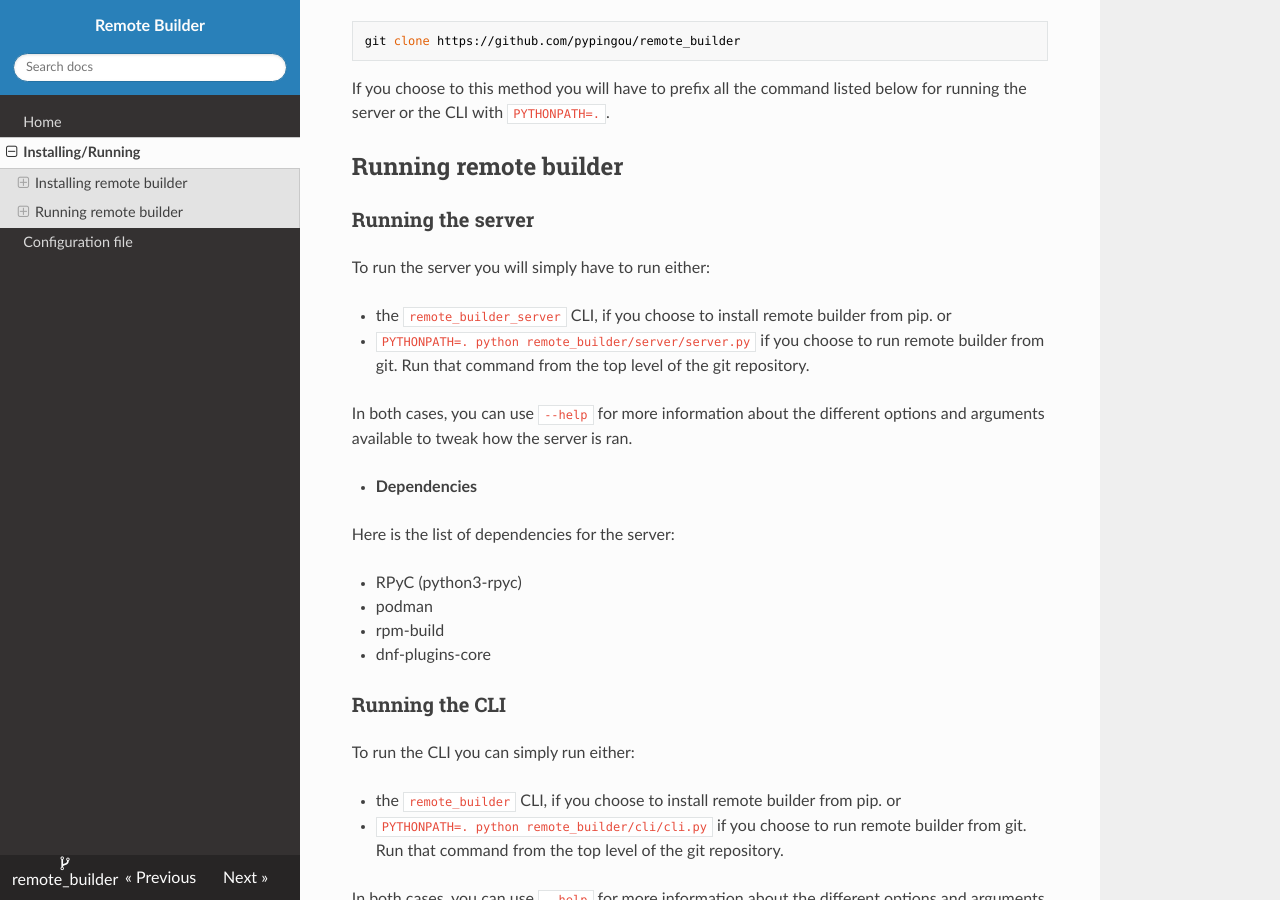
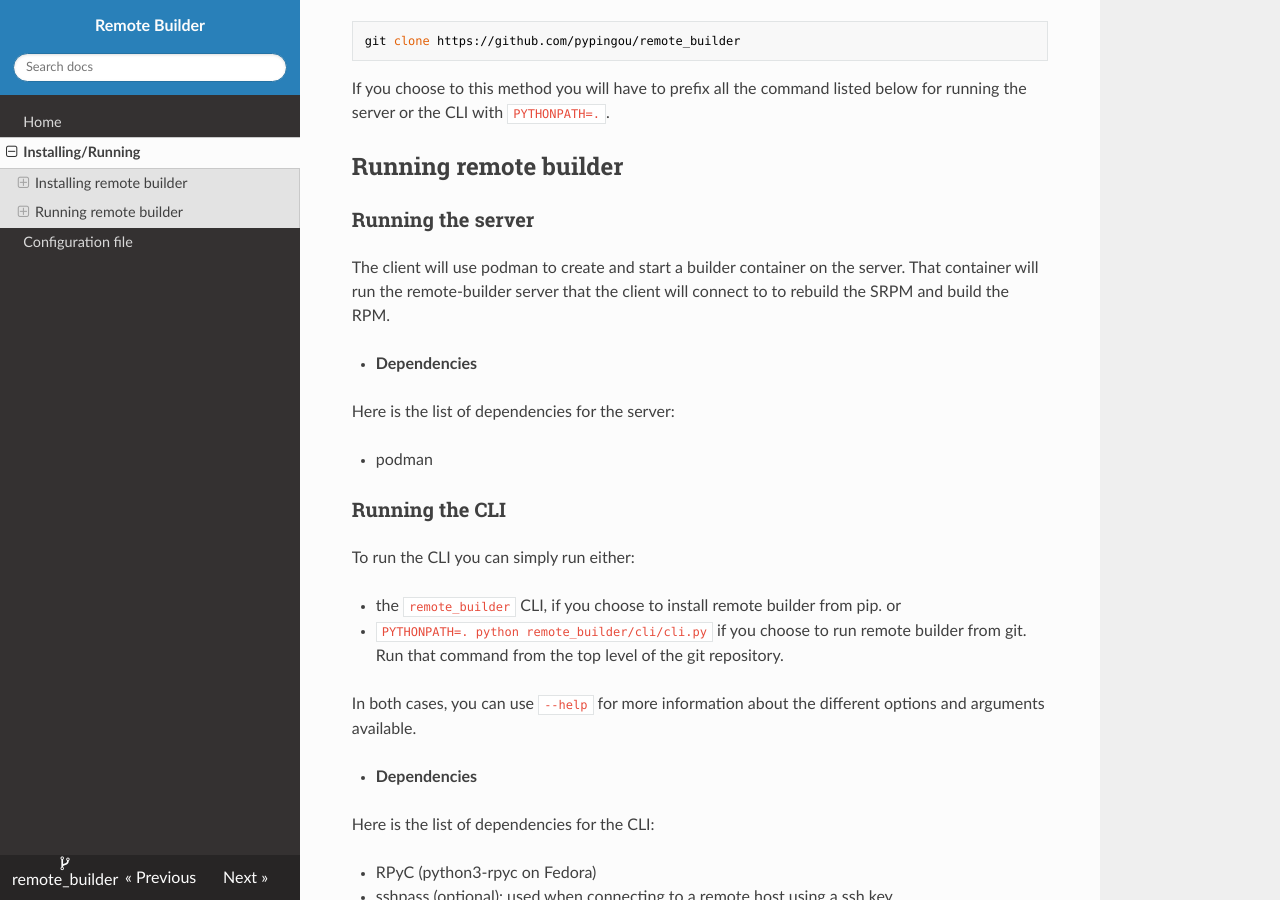
Before and after one commit to pypingou/remote_builder, an MkDocs documentation site: the page built from docs/install.md, in a window 1280 px wide and 900 px high, scrolled down 671 px. Built offline with MkDocs 1.6.1, drawn with Linux system fonts in a browser that asks for light colours; nearby versions of some CDN libraries.

Commit message:
Update documentation for the 0.2 changes
The changes made in 0.2 allow users to no longer have to manually
start the server on the build host, the container is now directly
pull and started by the client on the build host.

Signed-off-by: Pierre-Yves Chibon <pingou@pingoured.fr>

```diff
--- a/docs/install.md
+++ b/docs/install.md
@@ -37,25 +37,15 @@
 
 ### Running the server
 
-To run the server you will simply have to run either:
-
-- the `remote_builder_server` CLI, if you choose to install remote builder from pip.
-or
-- `PYTHONPATH=. python remote_builder/server/server.py` if you choose to run
-  remote builder from git. Run that command from the top level of the git
-  repository.
-
-In both cases, you can use `--help` for more information about the different
-options and arguments available to tweak how the server is ran.
+The client will use podman to create and start a builder container on the server.
+That container will run the remote-builder server that the client will connect
+to to rebuild the SRPM and build the RPM.
 
 - **Dependencies**
 
 Here is the list of dependencies for the server:
 
-- RPyC (python3-rpyc)
 - podman
-- rpm-build
-- dnf-plugins-core
 
 ### Running the CLI
 
```
Also changed, not shown: docs/index.md (+3 -3 lines).
